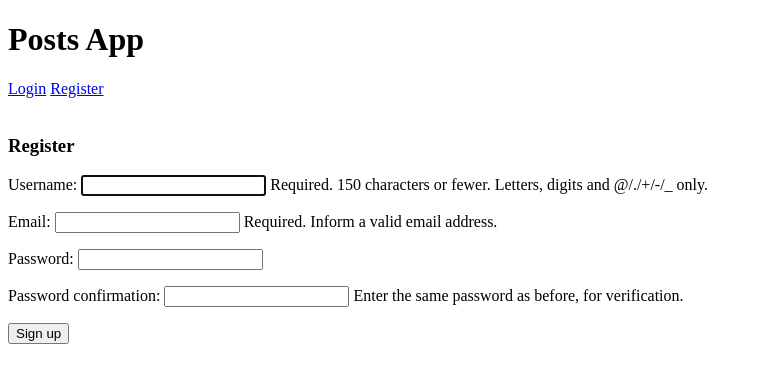
After one commit to fannif/Cyber-security-project, a Django app: page /posts/register/ in a window 1280 px wide. The commit adds this page. Shown: the top 383 px of the page, without its empty margins (0-762 px from the left). Run offline with Django 3.2, Linux system fonts and the light colour scheme.

Commit message:
Add registration functionality for one additional vulnerability

```diff
--- /dev/null
+++ b/mysite/posts/forms.py
@@ -0,0 +1,11 @@
+from django import forms
+from django.contrib.auth.forms import UserCreationForm
+from django.contrib.auth.models import User
+
+
+class SignUpForm(UserCreationForm):
+    email = forms.EmailField(max_length=254, help_text='Required. Inform a valid email address.')
+
+    class Meta:
+        model = User
+        fields = ('username', 'email', 'password1', 'password2', )
--- a/mysite/posts/templates/posts/base.html
+++ b/mysite/posts/templates/posts/base.html
@@ -10,6 +10,7 @@
       <a href="{% url 'logout' %}">Logout</a>
     {% else %}
       <a href="{% url 'login' %}">Login</a>
+      <a href="{% url 'register' %}">Register</a>
     {% endif %}
   </header>
   <br>
--- /dev/null
+++ b/mysite/posts/templates/posts/register.html
@@ -0,0 +1,11 @@
+{% extends 'posts/base.html' %}
+{% block content %}
+
+<h3>Register</h3>
+  <form method="post">
+    {% csrf_token %}
+    {{ form.as_p }}
+    <button type="submit">Sign up</button>
+  </form>
+
+{% endblock %}
--- a/mysite/posts/urls.py
+++ b/mysite/posts/urls.py
@@ -13,4 +13,5 @@ urlpatterns = [
     path('user/<int:user_id>/', views.profile, name='profile'),
     url(r'^login/$', auth_views.LoginView.as_view(template_name='posts/login.html'), name='login'),
     url(r'^logout/$', auth_views.LogoutView.as_view(template_name='posts/logout.html'), name='logout'),
+    url(r'^register/$', views.register, name='register'),
 ]
--- a/mysite/posts/views.py
+++ b/mysite/posts/views.py
@@ -3,6 +3,7 @@ from django.shortcuts import render, redirect
 from .models import Post, Account
 from django.contrib.auth.models import User
 from django.contrib.auth import authenticate, login, logout
+from posts.forms import SignUpForm
 import datetime
 import sqlite3
 
@@ -87,3 +88,17 @@ def login_view(request):
 
 def logout_view(request):
     logout(request)
+
+def register(request):
+    if request.method == 'POST':
+        form = SignUpForm(request.POST)
+        if form.is_valid():
+            form.save()
+            username = form.cleaned_data.get('username')
+            password = form.cleaned_data.get('password1')
+            user = authenticate(username=username, password=password)
+            login(request, user)
+            return redirect('/')
+    else:
+        form = SignUpForm()
+    return render(request, 'posts/register.html', {'form': form})
```
Also changed, not shown: mysite/mysite/settings.py (+2 -13 lines), mysite/db.sqlite3.
